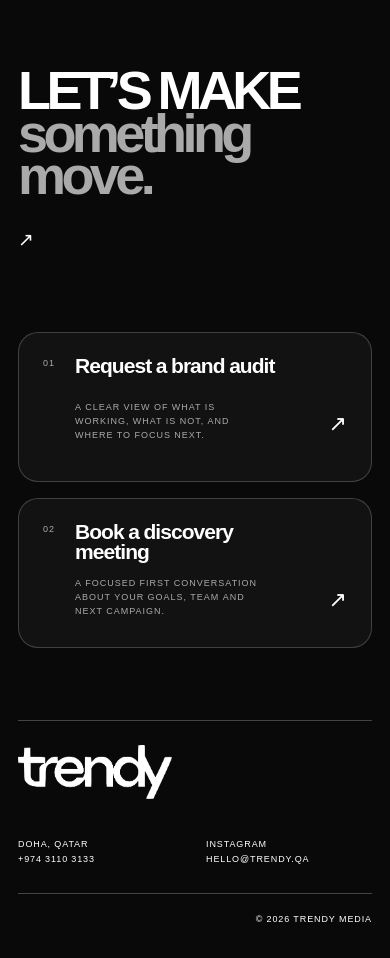
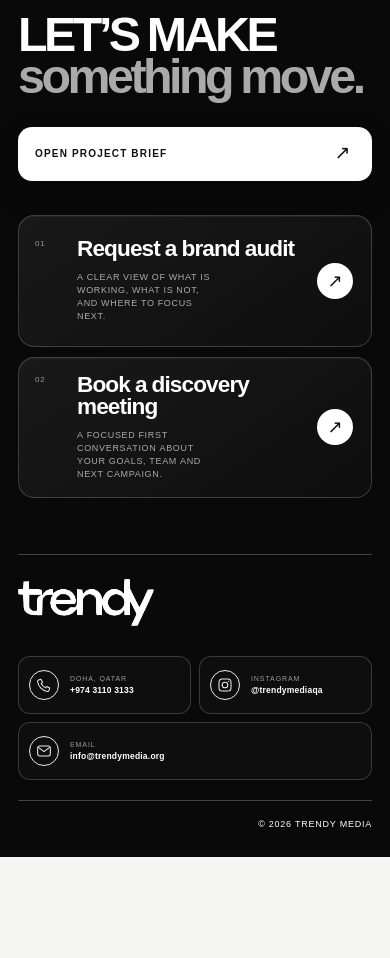
Before and after one commit to sirajsayed7/trendywebsite, a website: page index.html in a window 390 px wide. Shown: the part 6920-7878 px from the top of the page. After the commit the page ends 7777 px from the top, so only its background shows below. Drawn offline with Linux system fonts and the light colour scheme; files whose address does not match are found by name.

Commit message:
Polish mobile contact section

```diff
--- a/api/contact.js
+++ b/api/contact.js
@@ -122,14 +122,14 @@ module.exports = async function contact(request, response) {
 
     const delivered = await deliverSubmission(submission);
     if (!delivered) {
-      return response.status(503).json({ message: 'Online enquiries are not configured yet. Please email hello@trendy.qa.' });
+      return response.status(503).json({ message: 'Online enquiries are not configured yet. Please email info@trendymedia.org.' });
     }
 
     return response.status(200).json({ message: 'Thanks — your brief is with us. We’ll be in touch soon.' });
   } catch (error) {
     const invalidJson = error instanceof SyntaxError;
     return response.status(invalidJson ? 400 : 500).json({
-      message: invalidJson ? 'Please submit a valid form.' : 'We could not send this right now. Email hello@trendy.qa instead.'
+      message: invalidJson ? 'Please submit a valid form.' : 'We could not send this right now. Email info@trendymedia.org instead.'
     });
   }
 };
--- a/app.js
+++ b/app.js
@@ -549,7 +549,7 @@ if (contactForm) {
       contactStatus.textContent = result.message;
       contactStatus.classList.add('is-success');
     } catch (error) {
-      contactStatus.textContent = error.message || 'Something went wrong. Email hello@trendy.qa instead.';
+      contactStatus.textContent = error.message || 'Something went wrong. Email info@trendymedia.org instead.';
       contactStatus.classList.add('is-error');
     } finally {
       submitButton.disabled = false;
--- a/index.html
+++ b/index.html
@@ -9,7 +9,7 @@
   <link rel="preload" href="/assets/hero-reference-monitor-regenerated-v7.png" as="image" type="image/png" media="(min-width: 741px)">
   <link rel="preload" href="/assets/hero-mobile-portrait-v2.png" as="image" type="image/png" media="(max-width: 740px)">
   <link rel="preload" href="/assets/rail-reference-exact-v1.png" as="image">
-  <link rel="stylesheet" href="/styles.css?v=44">
+  <link rel="stylesheet" href="/styles.css?v=46">
 </head>
 <body>
   <a class="skip-link" href="#main">Skip to content</a>
@@ -241,15 +241,27 @@
       <div class="contact-top">
         <div class="section-label section-label-light reveal"><span>05</span><p>Start a project</p></div>
       </div>
-      <a class="contact-link reveal" href="#contact" data-contact-open aria-haspopup="dialog">Let’s make<br><em>something move.</em><span>↗</span></a>
+      <a class="contact-link reveal" href="#contact" data-contact-open aria-haspopup="dialog" aria-label="Open the project enquiry form">Let’s make<br><em>something move.</em><span class="contact-link-action"><small>Open project brief</small><b aria-hidden="true">↗</b></span></a>
       <div class="contact-actions reveal" aria-label="Ways to start">
         <a href="#contact" class="contact-action" data-contact-open data-contact-intent="audit"><span>01</span><strong>Request a brand audit</strong><small>A clear view of what is working, what is not, and where to focus next.</small><b aria-hidden="true">↗</b></a>
         <a href="#contact" class="contact-action" data-contact-open data-contact-intent="meeting"><span>02</span><strong>Book a discovery meeting</strong><small>A focused first conversation about your goals, team and next campaign.</small><b aria-hidden="true">↗</b></a>
       </div>
       <footer>
         <a class="wordmark-footer" href="#top" aria-label="Trendy home"><img src="/assets/trendy-wordmark-white.png" alt="Trendy"></a>
-        <div><p>Doha, Qatar</p><p>+974 3110 3133</p></div>
-        <div><p><a href="https://www.instagram.com/trendymediaqa/">Instagram</a></p><p><a href="mailto:hello@trendy.qa">hello@trendy.qa</a></p></div>
+        <div class="footer-contact-links" aria-label="Contact Trendy Media">
+          <a class="footer-contact-item" href="tel:+97431103133" aria-label="Call Trendy Media on +974 3110 3133">
+            <span class="footer-contact-icon" aria-hidden="true"><svg viewBox="0 0 24 24" fill="none"><path d="M7.4 3.5 9.8 8l-2.1 1.8a15.6 15.6 0 0 0 6.5 6.5l1.8-2.1 4.5 2.4-1.1 3.6c-.3.9-1.2 1.5-2.2 1.4C9.7 20.8 3.2 14.3 2.4 6.8c-.1-1 .5-1.9 1.4-2.2l3.6-1.1Z"/></svg></span>
+            <span><small>Doha, Qatar</small><strong>+974 3110 3133</strong></span>
+          </a>
+          <a class="footer-contact-item" href="https://www.instagram.com/trendymediaqa/" target="_blank" rel="noreferrer" aria-label="Visit Trendy Media on Instagram">
+            <span class="footer-contact-icon" aria-hidden="true"><svg viewBox="0 0 24 24" fill="none"><rect x="3" y="3" width="18" height="18" rx="5"/><circle cx="12" cy="12" r="4.25"/><circle cx="17.4" cy="6.7" r=".9" fill="currentColor" stroke="none"/></svg></span>
+            <span><small>Instagram</small><strong>@trendymediaqa</strong></span>
+          </a>
+          <a class="footer-contact-item" href="mailto:info@trendymedia.org" aria-label="Email Trendy Media at info@trendymedia.org">
+            <span class="footer-contact-icon" aria-hidden="true"><svg viewBox="0 0 24 24" fill="none"><rect x="2.5" y="4.5" width="19" height="15" rx="3"/><path d="m4 7 8 6 8-6"/></svg></span>
+            <span><small>Email</small><strong>info@trendymedia.org</strong></span>
+          </a>
+        </div>
         <p class="copyright">© <span data-year></span> Trendy Media</p>
       </footer>
     </section>
@@ -319,6 +331,6 @@
     </aside>
   </div>
 
-  <script src="/app.js?v=33" defer></script>
+  <script src="/app.js?v=34" defer></script>
 </body>
 </html>
--- a/server.js
+++ b/server.js
@@ -170,7 +170,7 @@ async function handleContact(req, res) {
       return;
     }
     const status = error.message === 'INVALID_JSON' ? 400 : 500;
-    sendJson(res, status, { message: status === 400 ? 'Please submit a valid form.' : 'We could not send this right now. Email hello@trendy.qa instead.' });
+    sendJson(res, status, { message: status === 400 ? 'Please submit a valid form.' : 'We could not send this right now. Email info@trendymedia.org instead.' });
   }
 }
 
--- a/styles.css
+++ b/styles.css
@@ -191,8 +191,7 @@ body.contact-open{overflow:hidden}
   .hero-coordinate{bottom:3%}
   footer{grid-template-columns:1fr 1fr;grid-template-areas:"logo logo" "contact social" "copyright copyright";gap:26px 22px;padding-top:24px}
   .wordmark-footer{grid-area:logo;width:154px;margin:0 0 12px}
-  .contact footer>div:first-of-type{grid-area:contact}
-  .contact footer>div:nth-of-type(2){grid-area:social}
+  .contact footer>.footer-contact-links{grid-area:links}
   .copyright{grid-area:copyright;width:100%;padding-top:18px;border-top:1px solid #444;text-align:right;align-self:auto}
 }
 
@@ -379,3 +378,50 @@ body.contact-open{overflow:hidden}
   .process .process-steps h3{align-self:end;margin:0 0 10px;font-size:clamp(23px,6.2vw,26px);line-height:1;letter-spacing:-.055em}
   .process .process-steps p{align-self:start;margin:0;font-size:12px;line-height:1.35;color:rgba(17,17,19,.72)}
 }
+
+.contact-link-action small{display:none}.contact-link-action b{font:inherit}
+
+/* Premium mobile contact: one obvious primary action and two clear pathways. */
+@media(max-width:740px){
+  .contact{padding:72px 18px 24px}
+  .contact .section-label{padding-top:9px;border-color:rgba(255,255,255,.3)}
+  .contact .contact-link{margin:50px 0 34px;font-size:clamp(46px,12.4vw,54px);line-height:.86;letter-spacing:-.072em}
+  .contact .contact-link>span.contact-link-action{position:static;display:flex;align-items:center;justify-content:space-between;width:100%;min-height:54px;margin-top:27px;padding:0 16px;border:1px solid rgba(255,255,255,.96);border-radius:14px;background:#fff;color:#111;font-size:10px;font-weight:700;line-height:1;letter-spacing:.12em;text-transform:uppercase;box-shadow:0 12px 30px rgba(0,0,0,.18);transform:none}
+  .contact .contact-link-action small{display:block;font:inherit}
+  .contact .contact-link-action b{display:grid;place-items:center;width:24px;height:24px;font-size:19px;font-weight:400;line-height:1}
+  .contact .contact-link:hover>span.contact-link-action{transform:translateY(-2px)}
+  .contact .contact-actions{gap:10px;margin:0 0 56px}
+  .contact .contact-action{grid-template-columns:32px minmax(0,1fr) 38px;grid-template-rows:auto auto;gap:10px;align-content:center;min-height:132px;padding:16px;border-color:rgba(255,255,255,.18);border-radius:16px;background:linear-gradient(145deg,rgba(255,255,255,.065),rgba(255,255,255,.025));box-shadow:inset 0 1px 0 rgba(255,255,255,.06)}
+  .contact .contact-action:hover{transform:none;background:linear-gradient(145deg,rgba(255,255,255,.065),rgba(255,255,255,.025));border-color:rgba(255,255,255,.18)}
+  .contact .contact-action span{grid-column:1;grid-row:1;font-size:8px;color:rgba(255,255,255,.55)}
+  .contact .contact-action strong{grid-column:2;grid-row:1;font-size:clamp(21px,5.8vw,24px);line-height:1;letter-spacing:-.04em}
+  .contact .contact-action small{grid-column:2;grid-row:2;max-width:27ch;font-size:9px;line-height:1.45;letter-spacing:.075em;color:rgba(255,255,255,.64)}
+  .contact .contact-action b{grid-column:3;grid-row:1/3;align-self:center;display:grid;place-items:center;width:36px;height:36px;border-radius:50%;background:#fff;color:#111;font-size:18px;line-height:1}
+  .contact footer{margin-top:0;gap:22px 18px;padding-top:24px;border-color:rgba(255,255,255,.24)}
+  .contact .wordmark-footer{width:136px;margin:0 0 12px}
+  .contact footer p{font-size:9px;line-height:1.7;letter-spacing:.085em}
+  .contact .copyright{padding-top:16px}
+}
+
+/* Footer contact links: compact, explicit touch targets with crisp vector marks. */
+.contact footer{grid-template-columns:minmax(170px,.75fr) minmax(0,2fr) auto;align-items:end}
+.footer-contact-links{display:grid;grid-template-columns:repeat(3,minmax(0,1fr));gap:10px}
+.footer-contact-item{display:flex;align-items:center;gap:11px;min-width:0;min-height:60px;padding:9px 11px;border:1px solid rgba(255,255,255,.18);border-radius:14px;background:rgba(255,255,255,.025);transition:background .3s var(--ease),border-color .3s var(--ease),transform .3s var(--ease)}
+.footer-contact-item:hover{background:#fff;color:#090909;border-color:#fff;transform:translateY(-2px)}
+.footer-contact-icon{display:grid;place-items:center;flex:0 0 32px;width:32px;height:32px;border:1px solid currentColor;border-radius:50%;opacity:.92}
+.footer-contact-icon svg{width:16px;height:16px;stroke:currentColor;stroke-width:1.55;stroke-linecap:round;stroke-linejoin:round}
+.footer-contact-item>span:last-child{display:flex;min-width:0;flex-direction:column;gap:4px}
+.footer-contact-item small,.footer-contact-item strong{overflow:hidden;text-overflow:ellipsis;white-space:nowrap}
+.footer-contact-item small{font-size:7px;font-weight:500;line-height:1;letter-spacing:.13em;text-transform:uppercase;opacity:.58}
+.footer-contact-item strong{font-size:9px;font-weight:650;line-height:1.15;letter-spacing:.055em}
+
+@media(max-width:740px){
+  .contact footer{grid-template-columns:1fr;grid-template-areas:"logo" "links" "copyright";gap:18px}
+  .contact .wordmark-footer{grid-area:logo}
+  .contact footer>.footer-contact-links{grid-area:links;grid-template-columns:1fr 1fr;gap:8px}
+  .contact .footer-contact-item{min-height:58px;padding:8px 10px;border-radius:12px}
+  .contact .footer-contact-item:last-child{grid-column:1/-1}
+  .contact .footer-contact-icon{flex-basis:30px;width:30px;height:30px}
+  .contact .footer-contact-item strong{font-size:8.5px;letter-spacing:.025em}
+  .contact .copyright{grid-area:copyright;margin-top:2px}
+}
```
Also changed, not shown: README.md.
